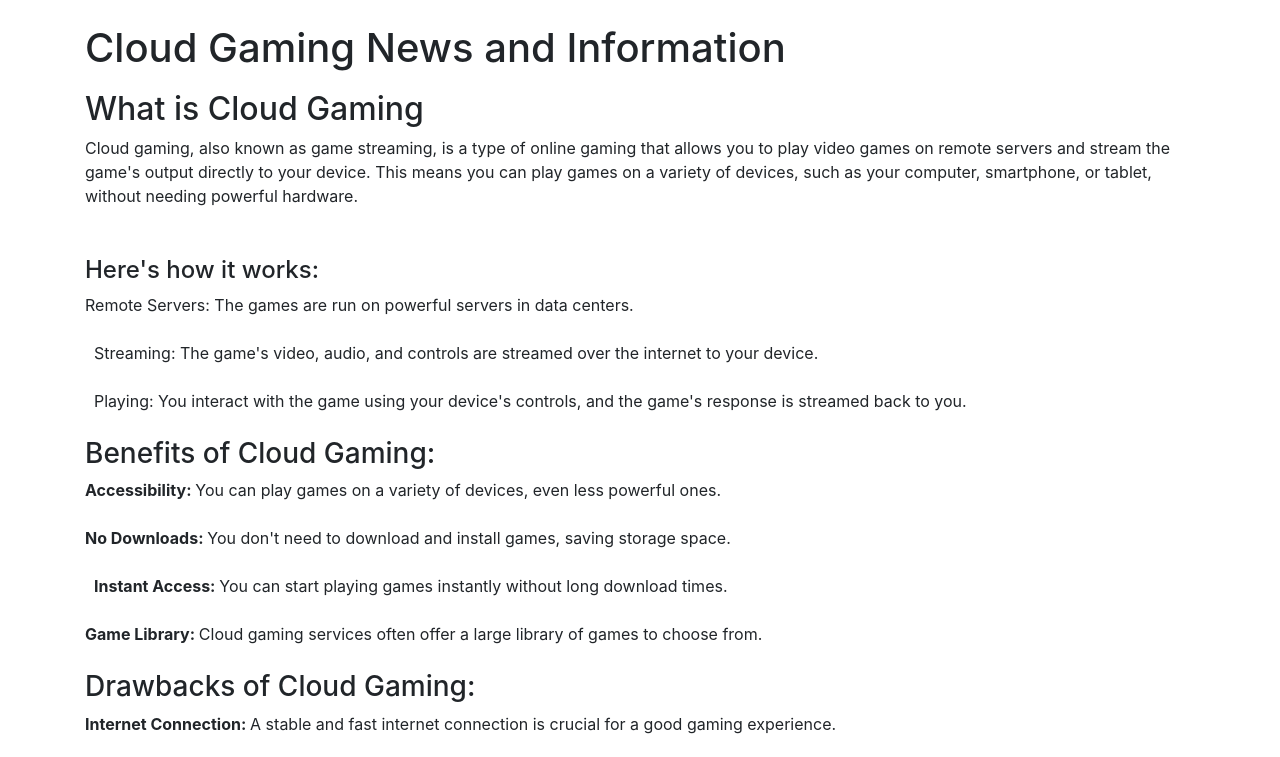
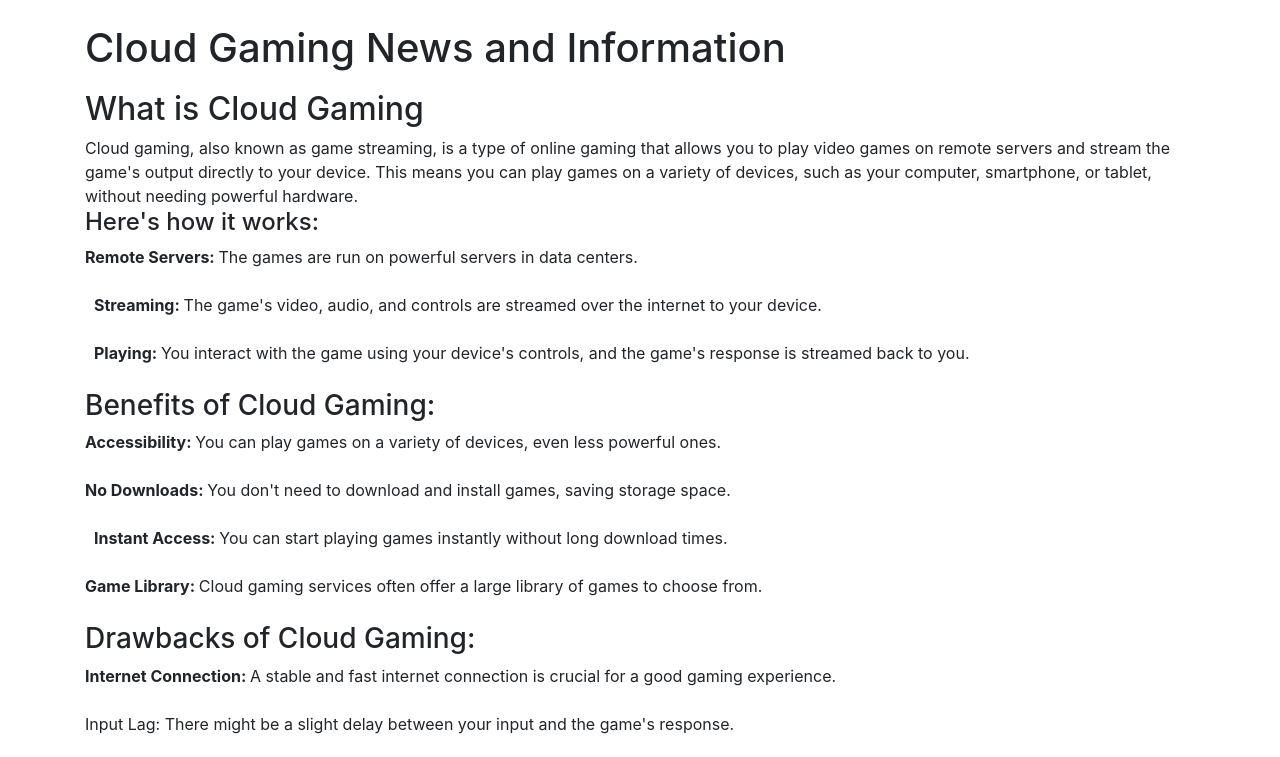
Before and after one commit to jdeslip/cloudgamingnews, a plain HTML site: page index.html in a window 1280 px wide. Shown: the part 863-1620 px from the top of the page. Drawn offline with nearby package versions, Linux system fonts and the light colour scheme.

Commit message:
Update index.html

```diff
--- a/index.html
+++ b/index.html
@@ -40,13 +40,13 @@ html,body{
          <div class="col" id="content">
             <h2>What is Cloud Gaming</h2>
 
-            Cloud gaming, also known as game streaming, is a type of online gaming that allows you to play video games on remote servers and stream the game's output directly to your device. This means you can play games on a variety of devices, such as your computer, smartphone, or tablet, without needing powerful hardware.<br><br>
+            Cloud gaming, also known as game streaming, is a type of online gaming that allows you to play video games on remote servers and stream the game's output directly to your device. This means you can play games on a variety of devices, such as your computer, smartphone, or tablet, without needing powerful hardware.
 
             <h4>Here's how it works:</h4>
 
-            Remote Servers: The games are run on powerful servers in data centers.<br><br>
-            Streaming: The game's video, audio, and controls are streamed over the internet to your device.<br><br>
-            Playing: You interact with the game using your device's controls, and the game's response is streamed back to you.<br><br>
+            <b>Remote Servers: </b>The games are run on powerful servers in data centers.<br><br>
+            <b>Streaming: </b>The game's video, audio, and controls are streamed over the internet to your device.<br><br>
+            <b>Playing: </b>You interact with the game using your device's controls, and the game's response is streamed back to you.<br><br>
 
             <h3>Benefits of Cloud Gaming:</h3>
 
```
